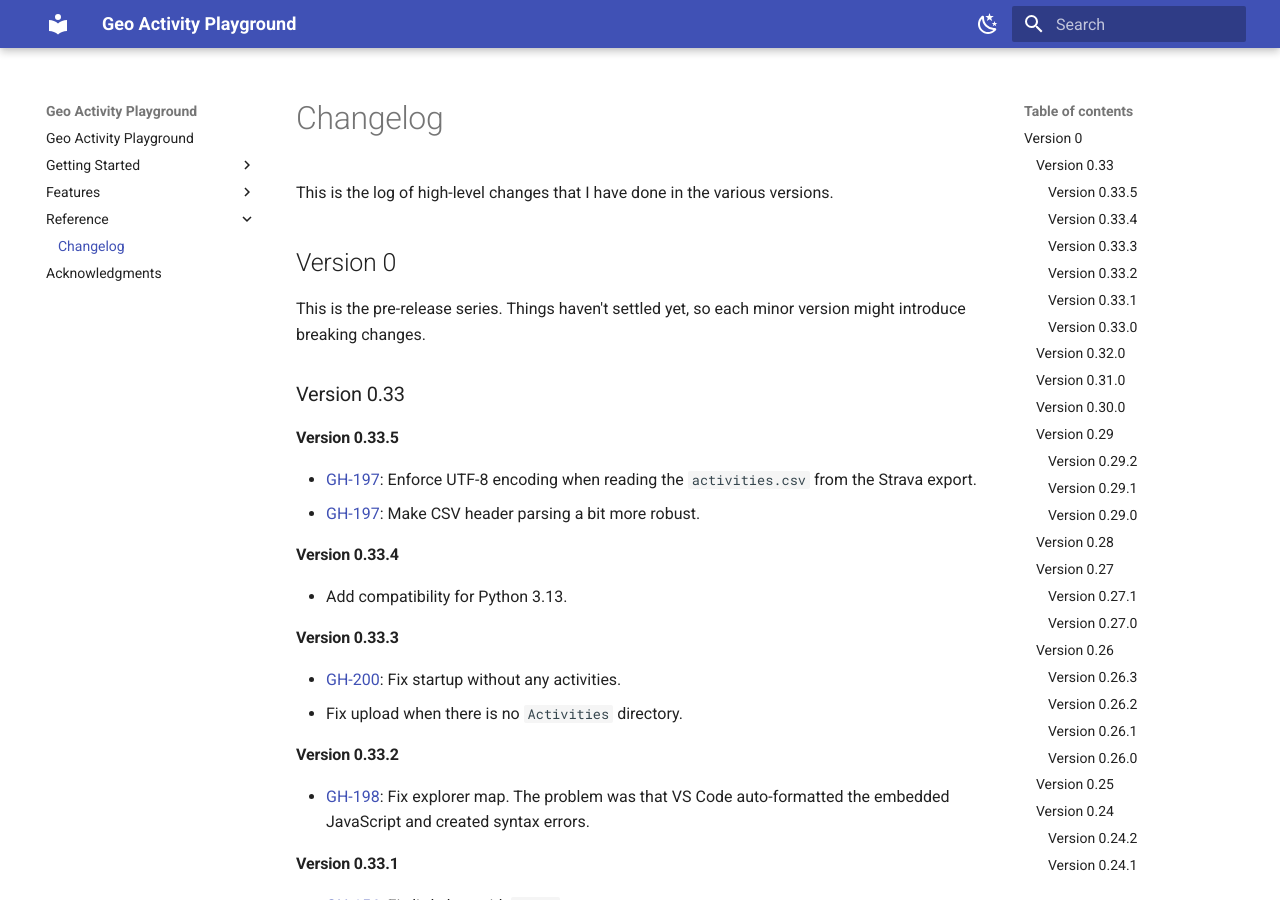
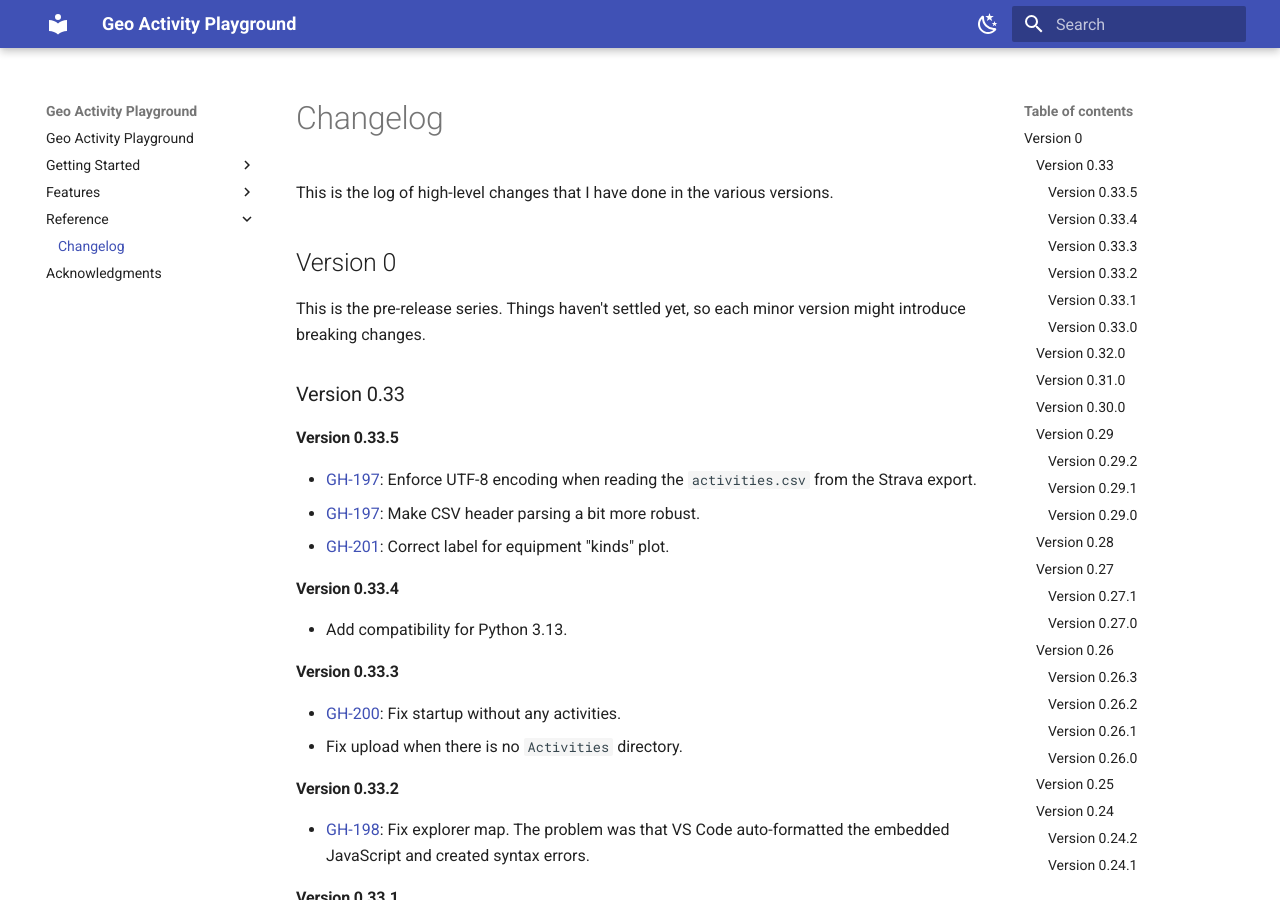
Before and after one commit to martin-ueding/geo-activity-playground, an MkDocs documentation site: the page built from docs/reference/changelog.md, in a window 1280 px wide and 900 px high. Built offline with MkDocs 1.6.1 and Material for MkDocs 9.7.7, drawn with Linux system fonts in a browser that asks for light colours.

Commit message:
GH-201: Changelog entry

```diff
--- a/docs/reference/changelog.md
+++ b/docs/reference/changelog.md
@@ -12,6 +12,7 @@
 
 - [GH-197](https://github.com/martin-ueding/geo-activity-playground/issues/197): Enforce UTF-8 encoding when reading the `activities.csv` from the Strava export.
 - [GH-197](https://github.com/martin-ueding/geo-activity-playground/issues/197): Make CSV header parsing a bit more robust.
+- [GH-201](https://github.com/martin-ueding/geo-activity-playground/issues/201): Correct label for equipment "kinds" plot.
 
 #### Version 0.33.4
 
```
